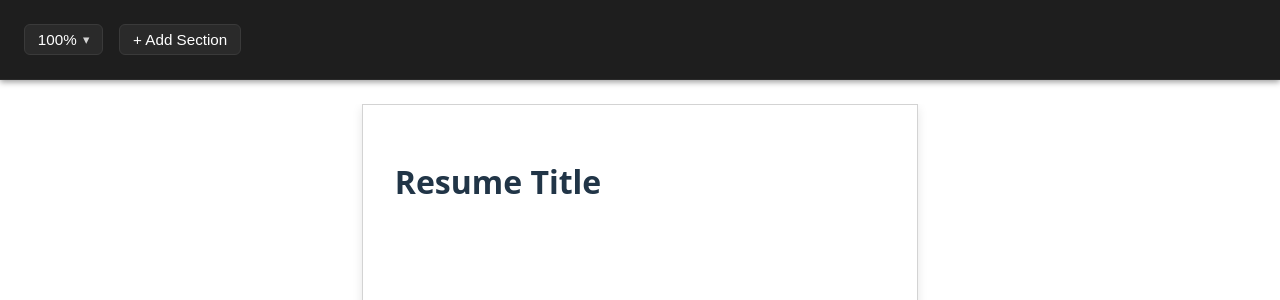
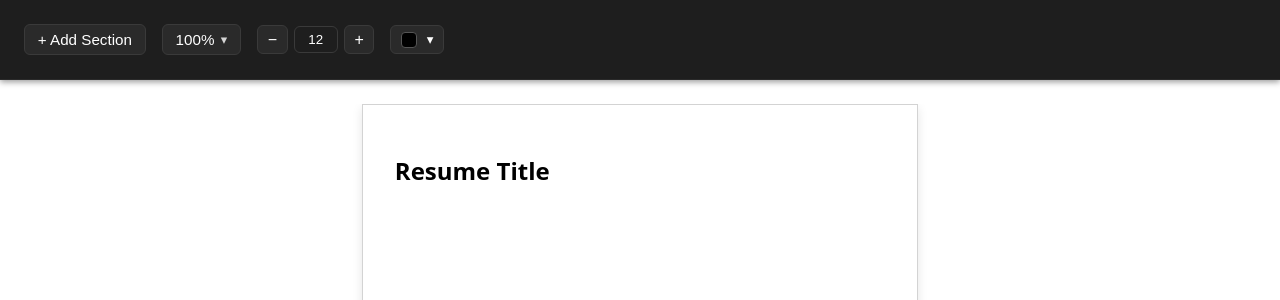
Before and after one commit to connork97/Resume-Builder, a React (Vite) app: page / in a window 1280 px wide. Shown: the top 300 px of the page. Built offline with nearby package versions, Linux system fonts and the light colour scheme.

Commit message:
added font size and font color options

```diff
--- a/src/App.jsx
+++ b/src/App.jsx
@@ -2,16 +2,21 @@ import { useState } from "react";
 
 import styles from "./App.module.css";
 
+import Paper from "./Components/Paper.jsx";
 import Toolbar from "./Components/Toolbar/Toolbar.jsx";
 import Zoom from "./Components/Toolbar/Zoom.jsx";
-import Paper from "./Components/Paper.jsx";
 import AddSection from "./Components/Toolbar/AddSection.jsx";
 import Section from "./Components/Section.jsx";
+import FontSize from "./Components/Toolbar/FontSize.jsx";
+import FontColor from "./Components/Toolbar/FontColor";
 
 function App() {
-  const [zoom, setZoom] = useState(1);
 
   const [sections, setSections] = useState([]);
+
+  const [zoom, setZoom] = useState(1);
+  const [fontSize, setFontSize] = useState(12);
+  const [fontColor, setFontColor] = useState("#000000");
 
   const addSection = () => {
     setSections((prev) => [
@@ -29,14 +34,17 @@ function App() {
   };
 
 
+
   return (
     <>
       <Toolbar>
+        <AddSection addSection={addSection} />
         <Zoom zoom={zoom} setZoom={setZoom} />
-        <AddSection addSection={addSection} />
+        <FontSize fontSize={fontSize} setFontSize={setFontSize} />
+        <FontColor fontColor={fontColor} setFontColor={setFontColor} />
       </Toolbar>
 
-      <Paper scale={zoom}>
+      <Paper scale={zoom} fontSize={fontSize} fontColor={fontColor}>
         <h1 className={styles.title}>Resume Title</h1>
         <div className="contentWrapper">
           {sections.map((section) => (
--- a/src/Components/Paper.jsx
+++ b/src/Components/Paper.jsx
@@ -1,7 +1,7 @@
 import React from "react";
 import styles from "./Paper.module.css";
 
-function Paper({ children, scale = 1 }) {
+function Paper({ children, scale = 1, fontSize, fontColor }) {
   // 100% zoom = 90vh
   const scaledHeight = 90 * scale; // vh units
 
@@ -11,7 +11,13 @@ function Paper({ children, scale = 1 }) {
         className={styles.paper}
         style={{ height: `${scaledHeight}vh` }}
       >
-        <div className={styles.contentWrapper}>
+     <div
+          className={styles.contentWrapper}
+          style={{
+               fontSize: `${fontSize}px`,
+               color: fontColor
+          }}
+     >
           {children}
         </div>
       </div>
--- /dev/null
+++ b/src/Components/Toolbar/FontColor.jsx
@@ -0,0 +1,60 @@
+import React, { useState } from "react";
+import styles from "./FontColor.module.css";
+
+const COLORS = [
+  { name: "Red", value: "#ff0000" },
+  { name: "Orange", value: "#ff7f00" },
+  { name: "Yellow", value: "#ffff00" },
+  { name: "Green", value: "#00cc00" },
+  { name: "Blue", value: "#0066ff" },
+  { name: "Purple", value: "#8000ff" },
+  { name: "Pink", value: "#ff66cc" },
+  { name: "Brown", value: "#8b4513" },
+  { name: "Black", value: "#000000" },
+  { name: "Dark Gray", value: "#333333" },
+  { name: "Gray", value: "#777777" },
+  { name: "Light Gray", value: "#cccccc" },
+  { name: "White", value: "#ffffff" }
+];
+
+function FontColor({ fontColor, setFontColor }) {
+  const [open, setOpen] = useState(false);
+
+  return (
+    <div className={styles.container}>
+      <button
+        className={styles.display}
+        onClick={() => setOpen((o) => !o)}
+      >
+        <span
+          className={styles.currentSwatch}
+          style={{ backgroundColor: fontColor }}
+        />
+        <span className={styles.arrow}>▾</span>
+      </button>
+
+      {open && (
+        <div className={styles.dropdown}>
+          {COLORS.map((c) => (
+            <div
+              key={c.value}
+              className={styles.option}
+              onClick={() => {
+                setFontColor(c.value);
+                setOpen(false);
+              }}
+            >
+              <span
+                className={styles.swatch}
+                style={{ backgroundColor: c.value }}
+              />
+              {c.name}
+            </div>
+          ))}
+        </div>
+      )}
+    </div>
+  );
+}
+
+export default FontColor;
--- /dev/null
+++ b/src/Components/Toolbar/FontColor.module.css
@@ -0,0 +1,63 @@
+.container {
+  position: relative;
+}
+
+.display {
+  background: #2a2a2a;
+  color: white;
+  border: 1px solid #3a3a3a;
+  padding: 0.35rem 0.6rem;
+  border-radius: 6px;
+  cursor: pointer;
+
+  display: flex;            /* NEW */
+  align-items: center;      /* NEW */
+  gap: 0.4rem;              /* NEW */
+}
+
+.display:hover {
+  background: #333333;
+}
+
+.currentSwatch {
+  width: 14px;
+  height: 14px;
+  border-radius: 4px;
+  border: 1px solid #555;
+}
+
+.arrow {
+  margin-left: 0.2rem;
+}
+
+.dropdown {
+  position: absolute;
+  top: 2.2rem;
+  left: 0;
+  background: #1e1e1e;
+  border: 1px solid #3a3a3a;
+  border-radius: 6px;
+  padding: 0.4rem;
+  z-index: 20;
+  width: 150px;
+}
+
+.option {
+  display: flex;
+  align-items: center;
+  gap: 0.5rem;
+  padding: 0.3rem;
+  cursor: pointer;
+  color: white;
+}
+
+.option:hover {
+  background: #333333;
+}
+
+.swatch {
+  width: 14px;
+  height: 14px;
+  border-radius: 3px;
+  border: 1px solid #555;
+}
--- /dev/null
+++ b/src/Components/Toolbar/FontSize.jsx
@@ -0,0 +1,31 @@
+import React from "react";
+import styles from "./FontSize.module.css";
+
+function FontSize({ fontSize, setFontSize }) {
+  const handleInputChange = (e) => {
+    const value = parseInt(e.target.value, 10);
+    if (!isNaN(value)) {
+      setFontSize(value);
+    }
+  };
+
+  const increase = () => setFontSize((prev) => prev + 1);
+  const decrease = () => setFontSize((prev) => Math.max(1, prev - 1));
+
+  return (
+    <div className={styles.container}>
+      <button className={styles.button} onClick={decrease}>−</button>
+
+      <input
+        className={styles.input}
+        type="number"
+        value={fontSize}
+        onChange={handleInputChange}
+      />
+
+      <button className={styles.button} onClick={increase}>+</button>
+    </div>
+  );
+}
+
+export default FontSize;
--- /dev/null
+++ b/src/Components/Toolbar/FontSize.module.css
@@ -0,0 +1,39 @@
+.container {
+  display: flex;
+  align-items: center;
+  gap: 0.4rem;
+}
+
+.button {
+  background: #2a2a2a;
+  color: white;
+  border: 1px solid #3a3a3a;
+  padding: 0.3rem 0.6rem;
+  border-radius: 6px;
+  cursor: pointer;
+  font-size: 1rem;
+}
+
+.button:hover {
+  background: #333333;
+}
+
+.input {
+  width: 2rem;
+  padding: 0.3rem;
+  border-radius: 6px;
+  border: 1px solid #3a3a3a;
+  background: #1e1e1e;
+  color: white;
+  text-align: center;
+}
+
+.input::-webkit-inner-spin-button,
+.input::-webkit-outer-spin-button {
+  -webkit-appearance: none;
+  margin: 0;
+}
+
+.input[type="number"] {
+  -moz-appearance: textfield;
+}
```
